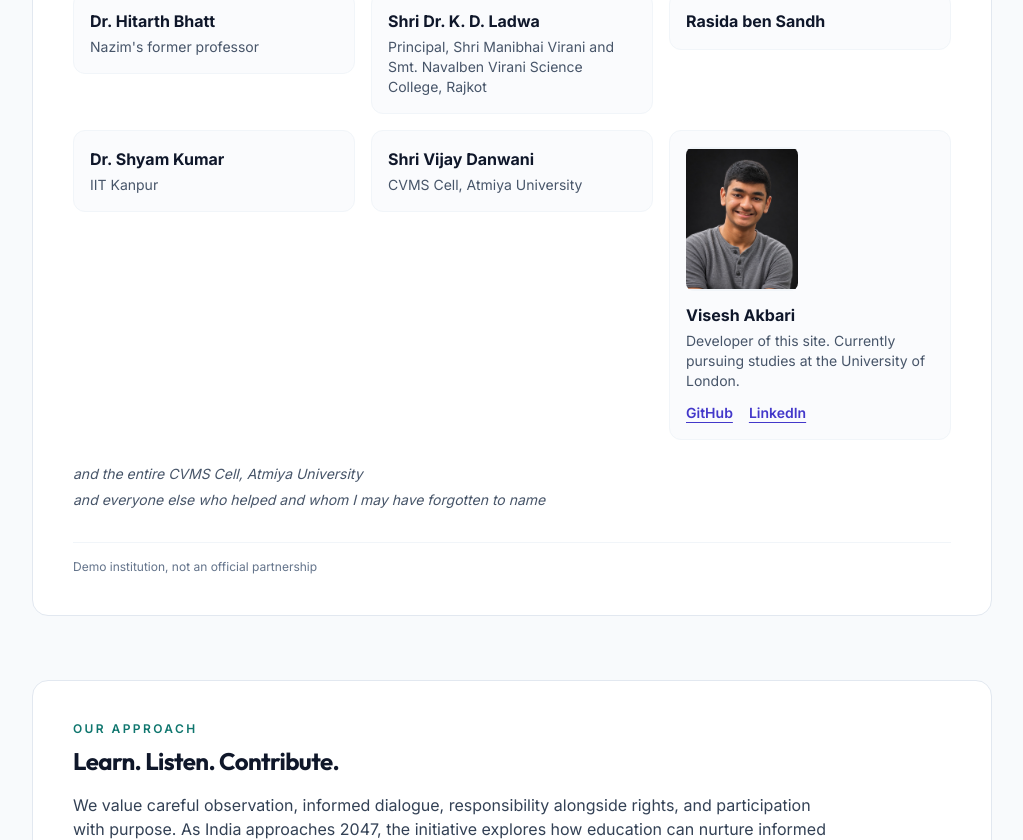
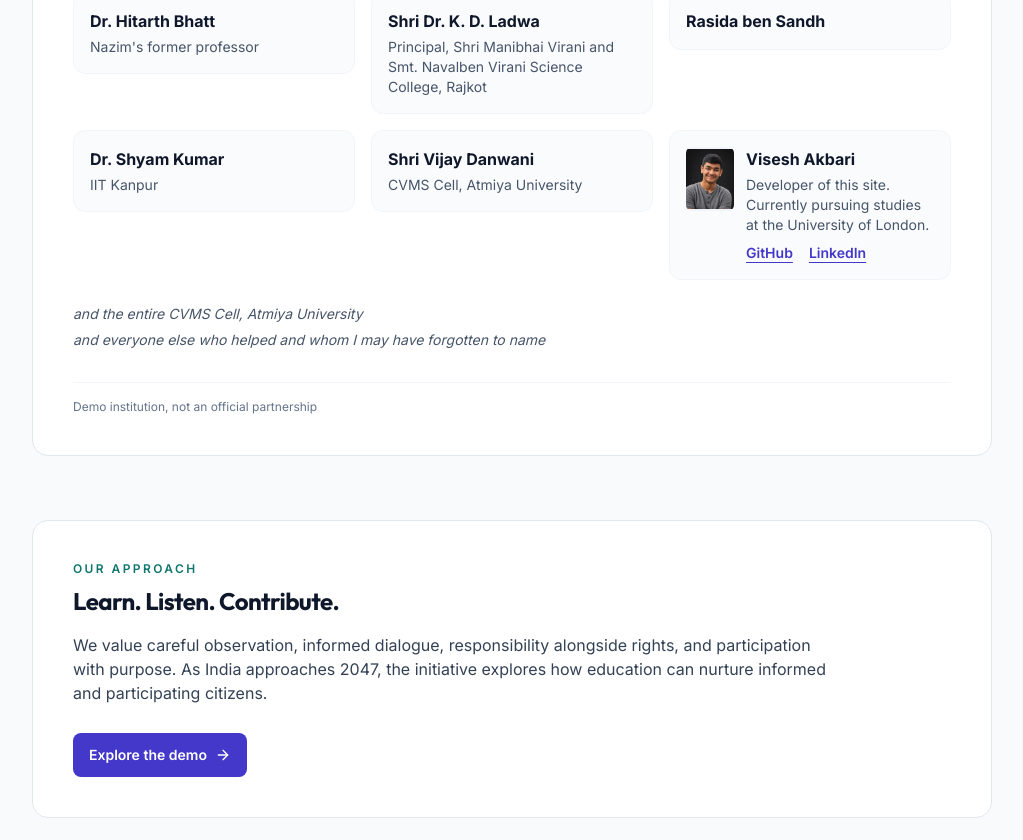
Before and after one commit to Laluboom/jansahabhag-2047-demo, a React (Vite) app: page /about in a window 1280 px wide. Shown: the part 1960-2800 px from the top of the page, without its empty margins (256-1279 px from the left). Built offline with nearby package versions, Linux system fonts and the light colour scheme.

Commit message:
Make developer portrait compact in gratitude list

```diff
--- a/src/features/about/AboutPage.tsx
+++ b/src/features/about/AboutPage.tsx
@@ -117,26 +117,26 @@ export const AboutPage: React.FC = () => (
             {GRATITUDE_ENTRIES.map((entry) => (
               <li
                 key={entry.name}
-                className="flex flex-col justify-start rounded-xl border border-slate-100 bg-slate-50/70 p-4 transition-colors"
+                className={`rounded-xl border border-slate-100 bg-slate-50/70 p-4 transition-colors ${entry.name === 'Visesh Akbari' ? 'grid grid-cols-[3rem_minmax(0,1fr)] content-start gap-x-3' : 'flex flex-col justify-start'}`}
               >
                 {entry.name === 'Visesh Akbari' && (
                   <img
                     src={viseshPortrait}
                     alt="Portrait of Visesh Akbari"
-                    className="mb-3 h-36 w-28 rounded-lg bg-slate-100 object-contain"
+                    className="row-span-3 h-16 w-12 rounded-md bg-slate-100 object-contain"
                     width="1122"
                     height="1402"
                     loading="lazy"
                   />
                 )}
-                <span className="font-bold text-slate-900">{entry.name}</span>
+                <span className={`font-bold text-slate-900 ${entry.name === 'Visesh Akbari' ? 'col-start-2' : ''}`}>{entry.name}</span>
                 {entry.role && (
-                  <span className="mt-1 text-xs leading-relaxed text-slate-600 sm:text-sm">
+                  <span className={`mt-1 text-xs leading-relaxed text-slate-600 sm:text-sm ${entry.name === 'Visesh Akbari' ? 'col-start-2' : ''}`}>
                     {entry.role}
                   </span>
                 )}
                 {entry.name === 'Visesh Akbari' && (
-                  <div className="mt-3 flex flex-wrap gap-x-4 gap-y-2 text-xs font-semibold sm:text-sm">
+                  <div className="col-start-2 mt-2 flex flex-wrap gap-x-4 gap-y-2 text-xs font-semibold sm:text-sm">
                     <a href="https://github.com/laluboom" target="_blank" rel="noopener noreferrer" className="text-civic-indigo-700 underline underline-offset-4 hover:text-civic-indigo-900 focus-visible:outline-none focus-visible:ring-2 focus-visible:ring-civic-indigo-500">GitHub</a>
                     <a href="https://www.linkedin.com/in/viseshakbari/" target="_blank" rel="noopener noreferrer" className="text-civic-indigo-700 underline underline-offset-4 hover:text-civic-indigo-900 focus-visible:outline-none focus-visible:ring-2 focus-visible:ring-civic-indigo-500">LinkedIn</a>
                   </div>
```
